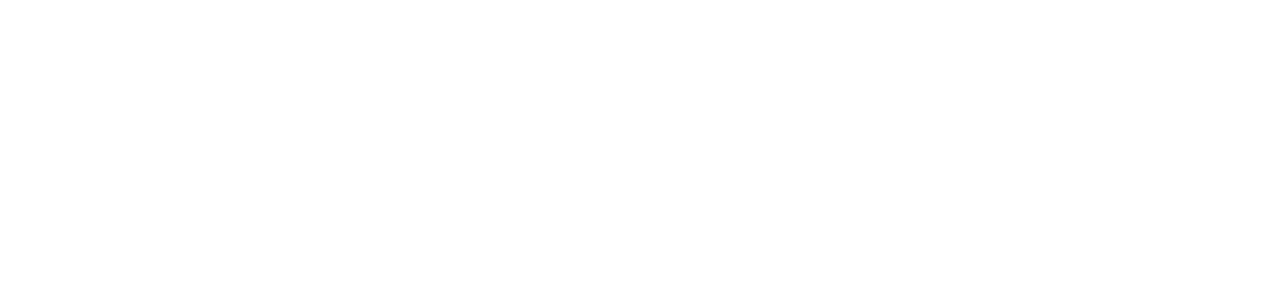
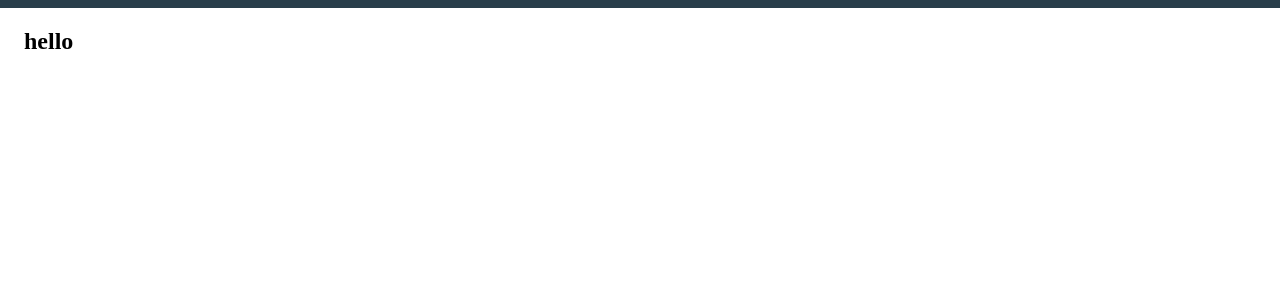
Before and after one commit to ganesh1172/linkedin-ui-clone, a React (Create React App) app: page / in a window 1280 px wide. Shown: the top 300 px of the page. Built offline with nearby package versions, Linux system fonts and the light colour scheme.

Commit message:
import container from material-ui/core

```diff
--- a/src/App.js
+++ b/src/App.js
@@ -1,10 +1,14 @@
 import React from 'react';
-
+import { Container } from '@material-ui/core';
+import './App.css';
 function App() {
   return (
-    <div className="App">
+    <div id="app_container">
+      <header className="head"></header>
+      <Container max-width="sm">
+        <h2>hello</h2>
+      </Container>
     </div>
   );
 }
-
 export default App;
```
